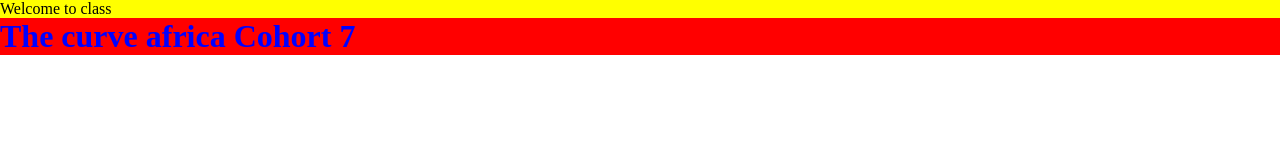
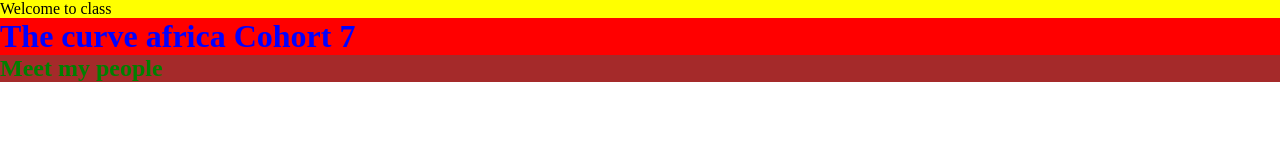
Before and after one commit to oshiojay/HQ-task, a website: page index.html in a window 1280 px wide. Drawn offline with Linux system fonts and the light colour scheme.

Commit message:
class task

```diff
--- a/index.css
+++ b/index.css
@@ -11,3 +11,7 @@
     color: blue;
     background-color: red;
 }
+h2{
+    color: green;
+    background-color: brown;
+}
--- a/index.html
+++ b/index.html
@@ -9,5 +9,6 @@
 <body>
     <p>Welcome to class</p>
     <h1>The curve africa Cohort 7</h1>
+    <h2>Meet my people</h2>
 </body>
 </html>
```
